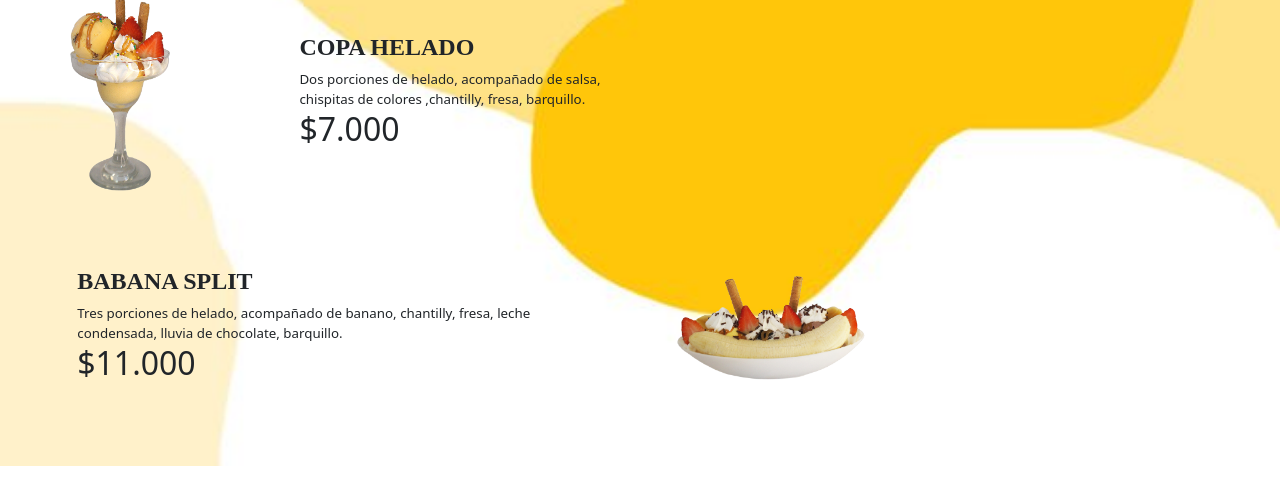
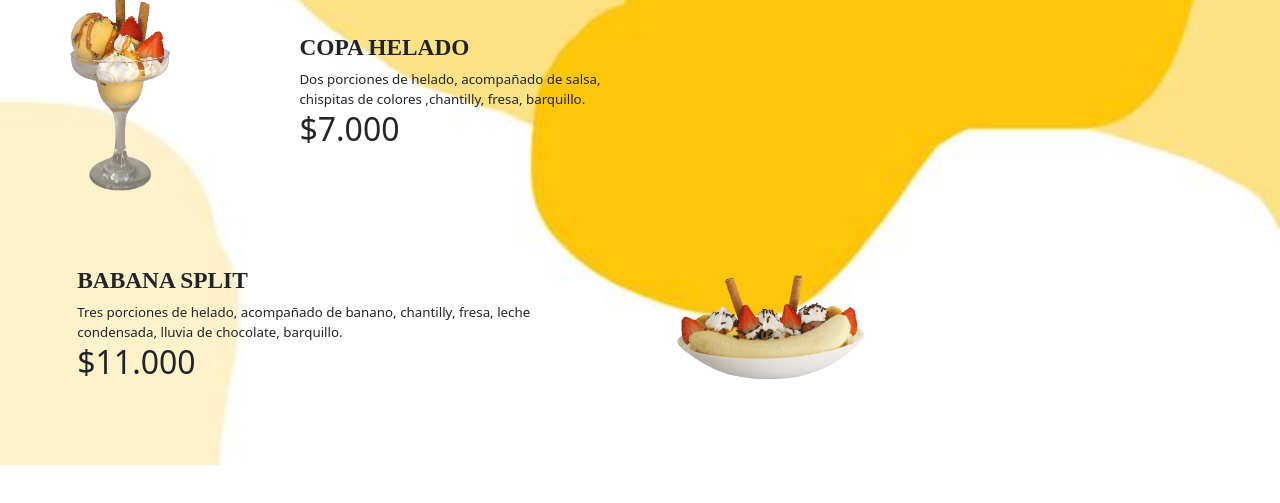
Before and after one commit to 26Lunas/Menu-Helader-a-dulce-encanto, a plain HTML site: page index.html in a window 1280 px wide. Shown: the part 297-800 px from the top of the page. Drawn offline with nearby package versions, Linux system fonts and the light colour scheme.

Commit message:
letras nombre

```diff
--- a/css/style.css
+++ b/css/style.css
@@ -48,7 +48,7 @@
     width: 50%;
 }
 .nombre_helado{
-    font-size: 18pt;
+    font-size: 17.5pt;
     font-family: 'Times New Roman', Times, serif;
     font-weight: 700;
 }
```
